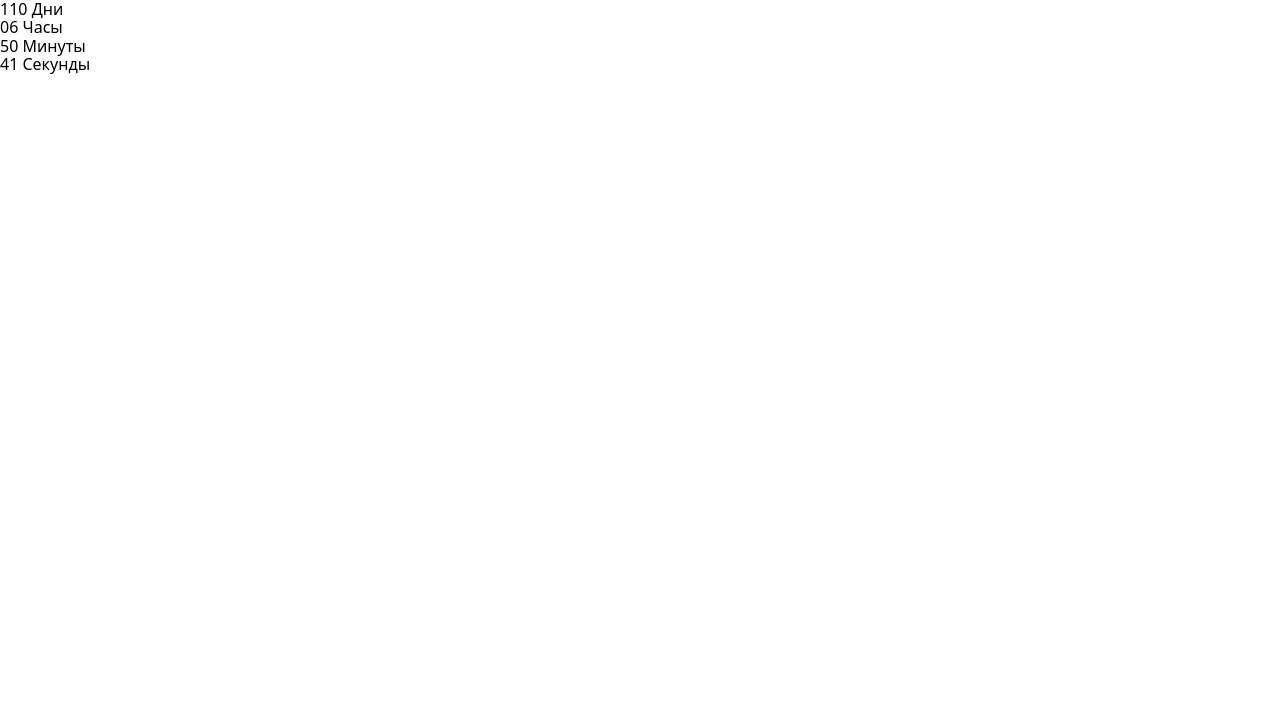
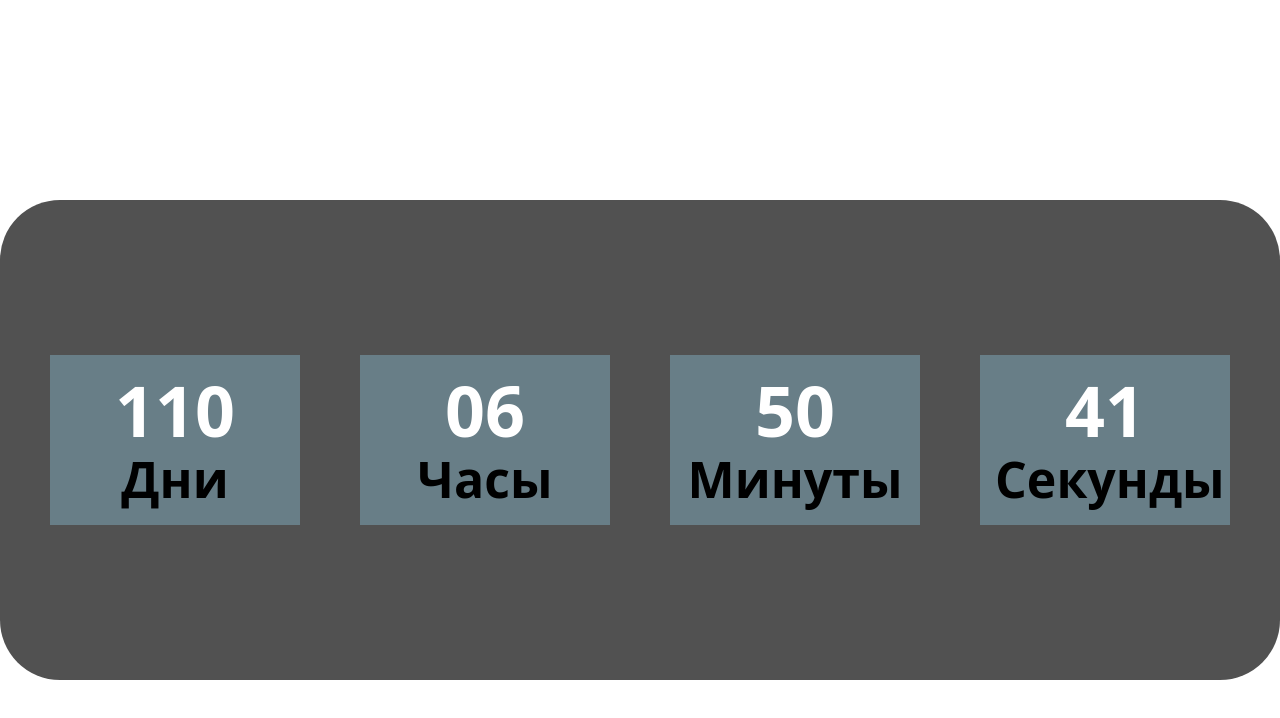
Before and after one commit to OlhaPetra/goit-js-hw-11-timer, a website built with Parcel: page src/index.html in a window 1280 px wide. Built offline with nearby package versions, Linux system fonts and the light colour scheme.

Commit message:
add base css

```diff
--- a/src/index.html
+++ b/src/index.html
@@ -13,8 +13,8 @@
     />
   </head>
   <body>
+<div class="timer conteiner" id="timer-1">
 
-<div class="timer" id="timer-1">
   <div class="field">
     <span class="value" data-value="days">000</span>
     <span class="label">Дни</span>
@@ -36,7 +36,6 @@
   </div>
 </div>
 
-
     <script src="./js/index.js"></script>
   </body>
 </html>
--- a/src/styles.css
+++ b/src/styles.css
@@ -0,0 +1,37 @@
+.timer {
+  display: flex;
+  justify-content: center;
+  text-align: center;
+
+  background-color: #515151;
+  border-radius: 60px;
+
+  padding: 155px 20px;
+  margin-top: 200px;
+
+  font-weight: 700;
+}
+
+.field {
+  display: flex;
+  flex-direction: column;
+
+  height: 170px;
+  width: 250px;
+  padding: 15px;
+  background-color: #69808af3;
+}
+
+.field:not(:last-child) {
+  margin-right: 60px;
+}
+
+.value {
+  color: #ffffff;
+  font-size: 70px;
+}
+
+.label {
+  color: black;
+  font-size: 50px;
+}
```
